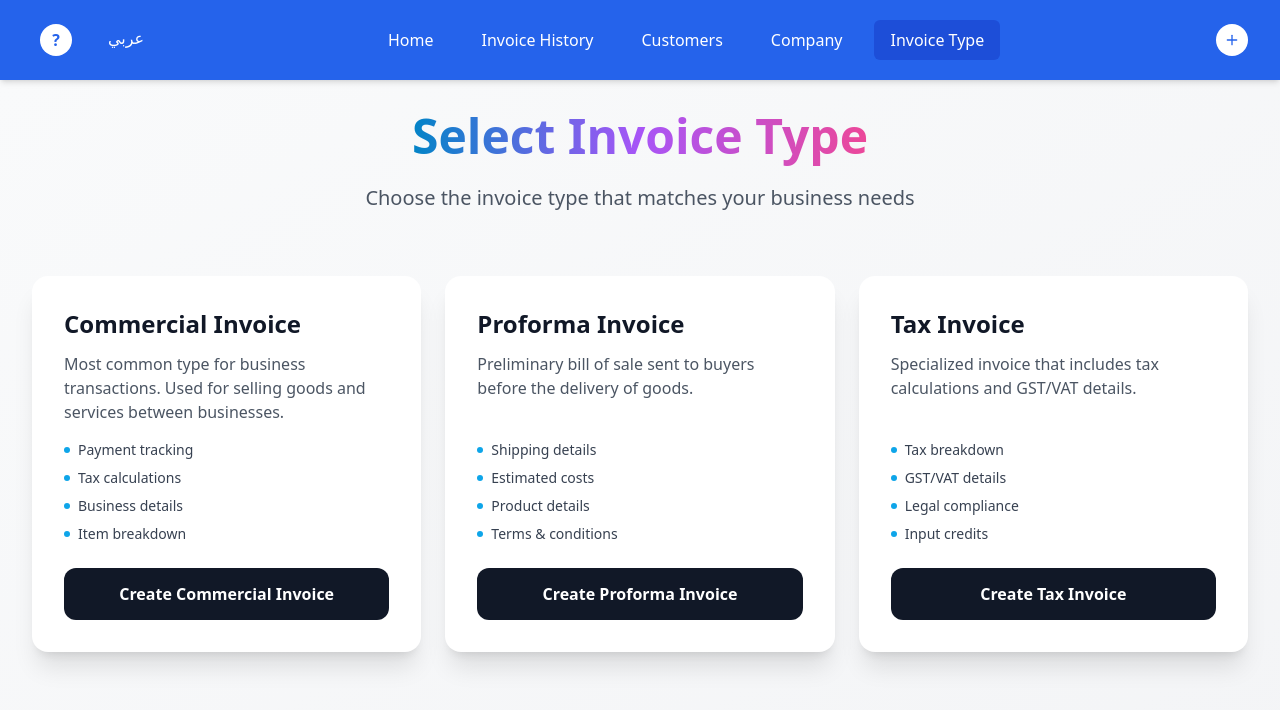
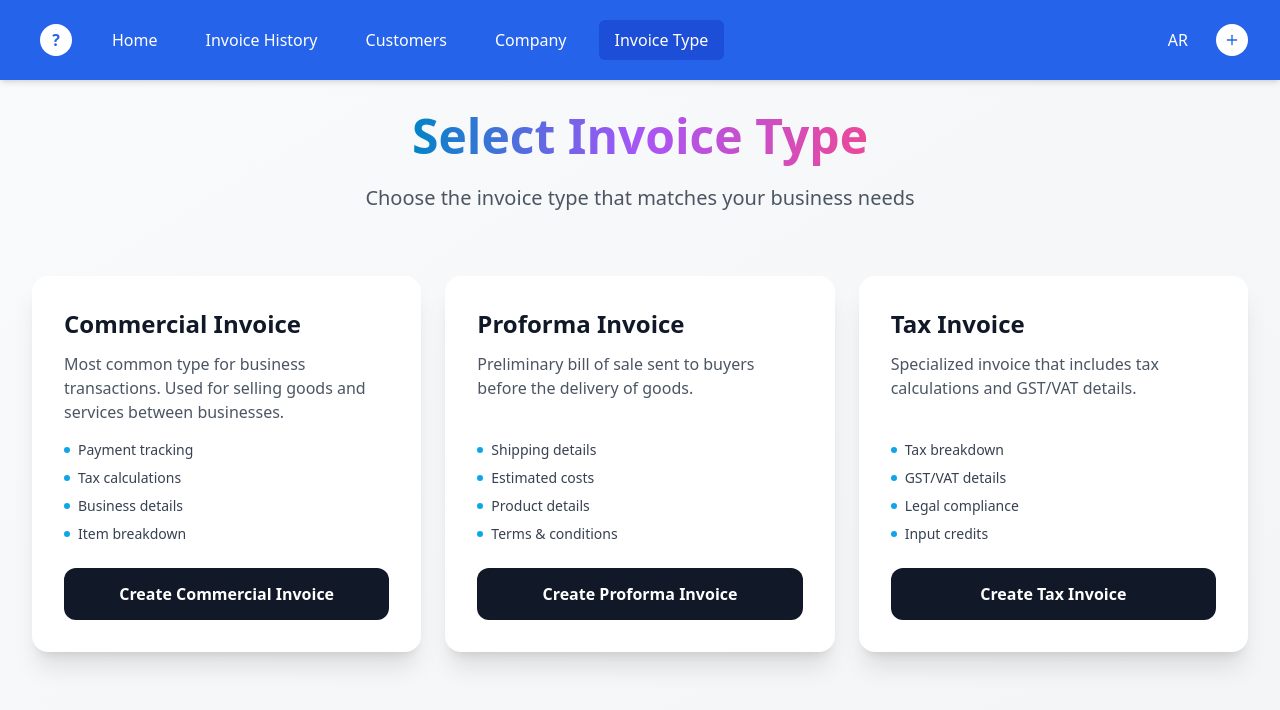
Before and after one commit to AbdulrahmanFa2hy/fullStack-invoice, a React (Vite) app: page /login in a window 1280 px wide. Both pictures are taken after typing "name@example.com", "Sample123" into the empty fields and a click on the button "Sign in". Shown: the top 710 px of the page. Built offline with nearby package versions, Linux system fonts and the light colour scheme; what @react-pdf/renderer would draw is missing.

Commit message:
ar-home-finished

```diff
--- a/src/components/Navbar.jsx
+++ b/src/components/Navbar.jsx
@@ -69,14 +69,17 @@ const Navbar = () => {
   };
 
   return (
-    <nav className="bg-blue-600 px-4 md:px-8 py-4 shadow-md relative" dir="ltr">
+    <nav
+      className="bg-blue-600 px-4 md:px-8 py-4 shadow-md relative"
+      dir={i18n.dir()}
+    >
       <div className="mx-auto flex items-center justify-between">
-        {/* Left side - Profile and Language buttons */}
-        <div className="flex items-center gap-4">
-          {/* Profile button - visible on desktop */}
+        {/* Left side - Profile and Navigation Links */}
+        <div className="hidden md:flex items-center gap-4">
+          {/* Profile button */}
           <NavLink
             to="/profile"
-            className="hidden md:block text-white hover:bg-blue-700 p-2 rounded-full transition-colors"
+            className="text-white hover:bg-blue-700 p-2 rounded-full transition-colors"
           >
             {userData?.image ? (
               <img
@@ -91,30 +94,8 @@ const Navbar = () => {
             )}
           </NavLink>
 
-          {/* Language toggle button */}
-          <button
-            onClick={toggleLanguage}
-            className="flex justify-center items-center text-white px-3 py-1 ltr:pb-2 rounded-md hover:bg-blue-800 transition-colors"
-          >
-            {i18n.language === "ar" ? "English" : "عربي"}
-          </button>
-        </div>
-
-        {/* Mobile Menu Button */}
-        <button
-          onClick={() => setIsMenuOpen(!isMenuOpen)}
-          className="md:hidden text-white p-2"
-        >
-          {isMenuOpen ? <FiX size={24} /> : <FiMenu size={24} />}
-        </button>
-
-        {/* Center - Navigation Links */}
-        <div
-          className="hidden md:flex items-center gap-4 md:gap-8"
-          dir={i18n.language === "ar" ? "rtl" : "ltr"}
-        >
           {/* Desktop Navigation */}
-          <div className="hidden md:flex items-center gap-4">
+          <div className="flex items-center gap-4">
             <NavLink
               to="/"
               className={({ isActive }) =>
@@ -168,8 +149,28 @@ const Navbar = () => {
           </div>
         </div>
 
-        {/* Right side - Create Invoice Button */}
-        <div className="flex justify-between items-center gap-2">
+        {/* Mobile Menu Button */}
+        <button
+          onClick={() => setIsMenuOpen(!isMenuOpen)}
+          className="md:hidden text-white p-2"
+        >
+          {isMenuOpen ? <FiX size={24} /> : <FiMenu size={24} />}
+        </button>
+
+        {/* Right side - Language Toggle and Create Invoice Button */}
+        <div className="flex items-center gap-4">
+          {/* Language Toggle - Visible only on desktop */}
+          <button
+            onClick={toggleLanguage}
+            className="hidden md:flex justify-center items-center text-white px-3 py-1 rounded-md hover:bg-blue-800 transition-colors"
+            title={
+              i18n.language === "ar"
+                ? "تغيير اللغة إلى الأنجليزية"
+                : "change language to  AR"
+            }
+          >
+            {i18n.language === "ar" ? "EN" : "AR"}
+          </button>
           <button
             onClick={handleCreateInvoice}
             className="bg-white text-blue-600 p-2 rounded-full hover:bg-blue-50 hover:rotate-90 hover:scale-105 transition-all duration-300 hover:shadow-lg"
@@ -191,8 +192,14 @@ const Navbar = () => {
       />
       <div
         ref={menuRef}
-        className={`md:hidden fixed left-0 top-0 h-screen w-64 bg-blue-600 border-r border-blue-500 shadow-lg transition-transform duration-300 z-50 ${
-          isMenuOpen ? "translate-x-0" : "-translate-x-full"
+        className={`md:hidden fixed ${
+          i18n.language === "ar" ? "right-0" : "left-0"
+        } top-0 h-screen w-64 bg-blue-600 border-x border-blue-500 shadow-lg transition-transform duration-300 z-50 ${
+          isMenuOpen
+            ? "translate-x-0"
+            : i18n.language === "ar"
+            ? "translate-x-full"
+            : "-translate-x-full"
         }`}
       >
         <div className="flex flex-col h-full relative">
@@ -261,6 +268,17 @@ const Navbar = () => {
             >
               {t("invoiceType")}
             </NavLink>
+
+            {/* Language Toggle Button */}
+            <button
+              onClick={() => {
+                toggleLanguage();
+                setIsMenuOpen(false);
+              }}
+              className="w-full text-start text-white hover:bg-blue-700 px-4 py-2 rounded-md transition-colors block mb-2"
+            >
+              {i18n.language === "ar" ? "EN" : "AR"}
+            </button>
           </div>
 
           {/* Profile Link at Bottom */}
```
Also changed, not shown: 1 other file (tests, documents, lock files or other folders).
